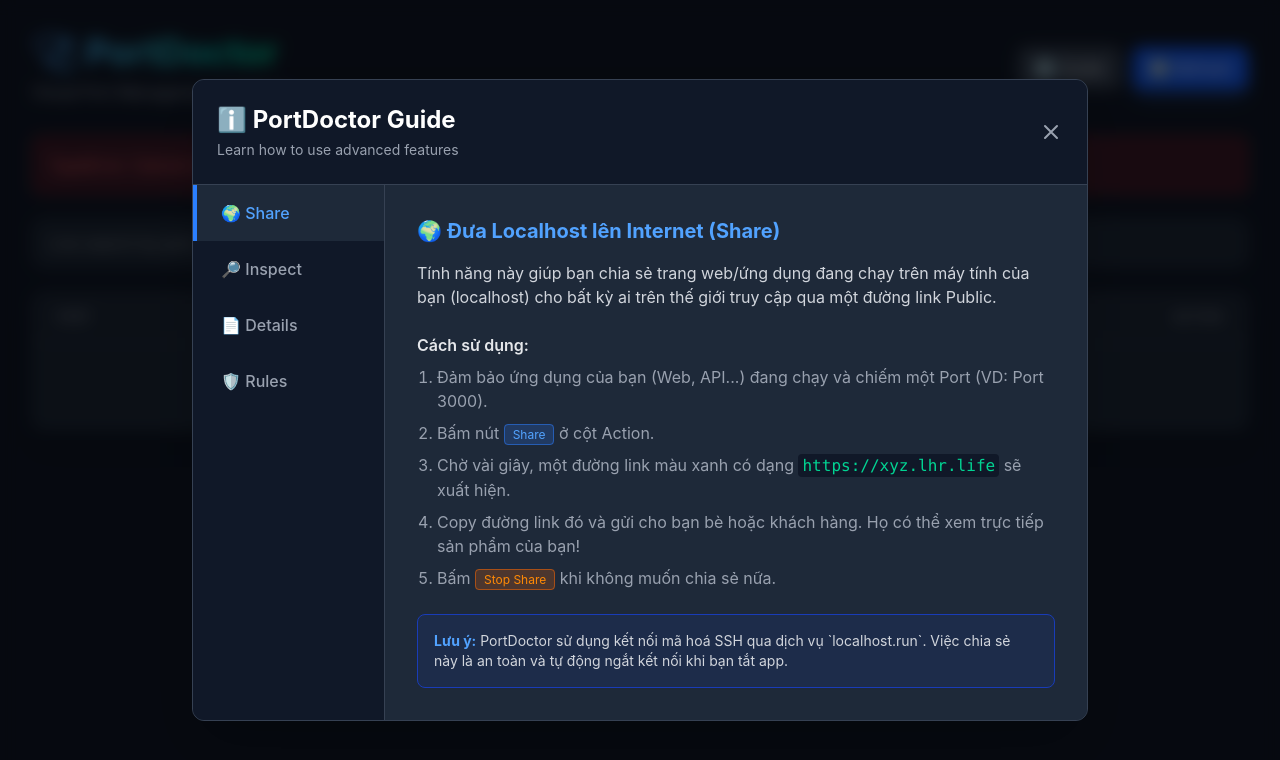
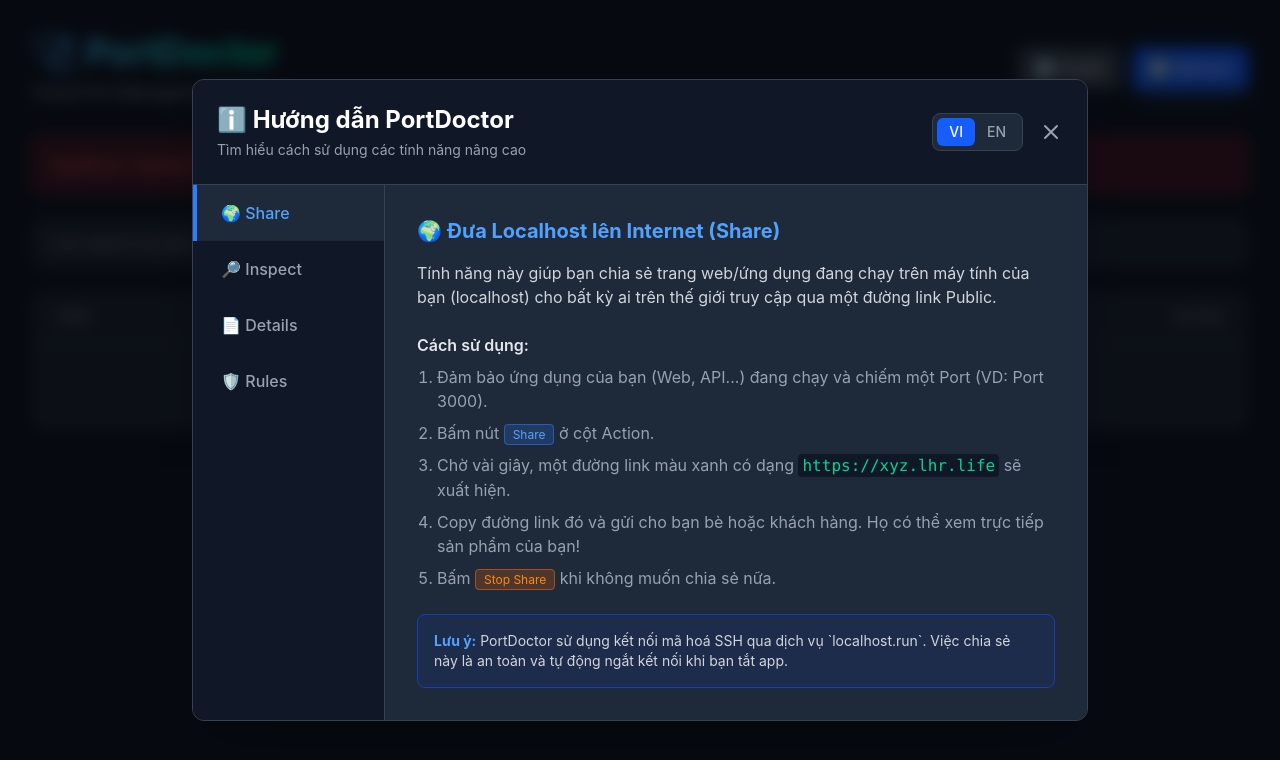
Before and after one commit to UPin2905/portdoctor, a React (Vite) app in the folder portdoctor-ui/frontend/: page / in a window 1280 px wide. Both pictures are taken after a click on the button "ℹ️ Guide". Shown: the top 760 px of the page. Built offline with nearby package versions, Linux system fonts and the light colour scheme.

Commit message:
feat: add english translation to help guide

```diff
--- a/portdoctor-ui/frontend/src/components/HelpGuide.tsx
+++ b/portdoctor-ui/frontend/src/components/HelpGuide.tsx
@@ -6,6 +6,7 @@
 
 export const HelpGuideModal: React.FC<HelpGuideProps> = ({ onClose }) => {
     const [activeTab, setActiveTab] = useState<string>('share');
+    const [lang, setLang] = useState<'vi' | 'en'>('vi');
 
     const tabs = [
         { id: 'share', name: '🌍 Share' },
@@ -14,21 +15,160 @@
         { id: 'rules', name: '🛡️ Rules' }
     ];
 
+    const t = {
+        vi: {
+            title: 'ℹ️ Hướng dẫn PortDoctor',
+            subtitle: 'Tìm hiểu cách sử dụng các tính năng nâng cao',
+            share: {
+                title: '🌍 Đưa Localhost lên Internet (Share)',
+                desc: 'Tính năng này giúp bạn chia sẻ trang web/ứng dụng đang chạy trên máy tính của bạn (localhost) cho bất kỳ ai trên thế giới truy cập qua một đường link Public.',
+                usage: 'Cách sử dụng:',
+                step1: 'Đảm bảo ứng dụng của bạn (Web, API...) đang chạy và chiếm một Port (VD: Port 3000).',
+                step2: 'Bấm nút',
+                step2Btn: 'Share',
+                step2Text: 'ở cột Action.',
+                step3: 'Chờ vài giây, một đường link màu xanh có dạng',
+                step3Url: 'https://xyz.lhr.life',
+                step3Text: 'sẽ xuất hiện.',
+                step4: 'Copy đường link đó và gửi cho bạn bè hoặc khách hàng. Họ có thể xem trực tiếp sản phẩm của bạn!',
+                step5: 'Bấm',
+                step5Btn: 'Stop Share',
+                step5Text: 'khi không muốn chia sẻ nữa.',
+                noteTitle: 'Lưu ý:',
+                noteDesc: 'PortDoctor sử dụng kết nối mã hoá SSH qua dịch vụ `localhost.run`. Việc chia sẻ này là an toàn và tự động ngắt kết nối khi bạn tắt app.'
+            },
+            inspect: {
+                title: '🔎 Soi Gói Tin API (HTTP Traffic Inspector)',
+                desc: 'Tính năng này biến PortDoctor thành một công cụ như Wireshark hay Chrome DevTools Network Tab. Giúp bạn theo dõi toàn bộ request HTTP đi qua một Port.',
+                usage: 'Cách sử dụng:',
+                step1: 'Bấm nút',
+                step1Btn: 'Inspect',
+                step1Text: 'ở dòng Port bạn muốn soi (VD: Port 8080).',
+                step2: 'Một cửa sổ Proxy sẽ hiện ra. PortDoctor sẽ tạo một Proxy Port ảo (VD: 18080).',
+                step3: 'Thay vì truy cập vào',
+                step3Url1: 'http://localhost:8080',
+                step3Text: ', bạn hãy đổi trình duyệt hoặc Postman sang truy cập vào',
+                step3Url2: 'http://localhost:18080',
+                step4: 'Dữ liệu vẫn được trả về bình thường, nhưng toàn bộ lịch sử gửi/nhận (Headers, Body) sẽ được log trực tiếp trên màn hình PortDoctor!',
+                tipTitle: 'Mẹo Debug:',
+                tipDesc: 'Rất hiệu quả khi bạn gọi API từ App Mobile xuống Backend Localhost và cần xem Body JSON hoặc Token có truyền đúng hay không.'
+            },
+            details: {
+                title: '📄 Soi Ruột Tiến Trình (Process Details)',
+                desc: 'Hiển thị các thông tin "tuyệt mật" mà Task Manager thông thường không cho bạn xem chi tiết.',
+                infoList: 'Các thông tin cung cấp:',
+                cmdline: 'Command Line:',
+                cmdlineDesc: 'Câu lệnh chính xác đã được dùng để gọi ứng dụng lên. Rất hữu ích để xem ứng dụng có được chạy kèm cờ (flag) nào không (VD: node server.js --env=prod).',
+                cwd: 'Working Directory:',
+                cwdDesc: 'Thư mục gốc nơi ứng dụng đang được thực thi.',
+                env: 'Environment Variables (Biến môi trường):',
+                envDesc: 'Toàn bộ cấu hình ngầm của máy tính và ứng dụng. Rất quan trọng khi code Node.js, Python, hay Docker để kiểm tra xem file .env có được nạp đúng chưa.'
+            },
+            rules: {
+                title: '🛡️ Tự động Bảo vệ & Hồi sinh (Rule Engine)',
+                desc: 'Cho phép PortDoctor trở thành một người gác cổng (Watchdog) giám sát 24/7 các Port của bạn.',
+                r1Title: '1. Protect Port (Bảo vệ Port)',
+                r1Desc: 'Ngăn chặn việc lỡ tay ấn nhầm nút Kill trên PortDoctor. Nút Kill sẽ bị khoá (Disabled).',
+                r2Title: '2. Allowed Process (Tự động diệt kẻ lạ)',
+                r2Desc: 'Nhập vào tên tiến trình (VD: nginx.exe). Nếu một ứng dụng bất kỳ khác (không phải nginx) dám bật lên và chiếm dụng Port này, PortDoctor sẽ âm thầm tự động "Bóp cổ" (Kill) ứng dụng đó ngay lập tức.',
+                r3Title: '3. Auto-Heal (Tự động Hồi sinh)',
+                r3Desc: 'Nhập vào câu lệnh khởi chạy (VD: npm run dev) và thư mục dự án. Nếu PortDoctor phát hiện Port bị sập (ứng dụng crash), nó sẽ tự động chạy câu lệnh này trong chế độ chạy ngầm (Background) để gọi ứng dụng sống dậy.'
+            }
+        },
+        en: {
+            title: 'ℹ️ PortDoctor Guide',
+            subtitle: 'Learn how to use advanced features',
+            share: {
+                title: '🌍 Expose Localhost to the Internet (Share)',
+                desc: 'This feature allows you to share your website/app running on localhost with anyone in the world via a public link.',
+                usage: 'How to use:',
+                step1: 'Ensure your app (Web, API...) is running on a Port (e.g. Port 3000).',
+                step2: 'Click the',
+                step2Btn: 'Share',
+                step2Text: 'button in the Action column.',
+                step3: 'Wait a few seconds, a blue link like',
+                step3Url: 'https://xyz.lhr.life',
+                step3Text: 'will appear.',
+                step4: 'Copy that link and send it to friends or clients. They can instantly view your product!',
+                step5: 'Click',
+                step5Btn: 'Stop Share',
+                step5Text: 'when you want to stop sharing.',
+                noteTitle: 'Note:',
+                noteDesc: 'PortDoctor uses a secure SSH tunnel via the `localhost.run` service. Sharing is secure and automatically disconnects when you close the app.'
+            },
+            inspect: {
+                title: '🔎 Intercept API Traffic (HTTP Traffic Inspector)',
+                desc: 'This turns PortDoctor into a tool like Wireshark or Chrome DevTools Network Tab. It helps you monitor all HTTP requests going through a port.',
+                usage: 'How to use:',
+                step1: 'Click the',
+                step1Btn: 'Inspect',
+                step1Text: 'button on the Port you want to inspect (e.g. Port 8080).',
+                step2: 'A Proxy window will appear. PortDoctor creates a virtual Proxy Port (e.g. 18080).',
+                step3: 'Instead of navigating to',
+                step3Url1: 'http://localhost:8080',
+                step3Text: ', point your browser or Postman to',
+                step3Url2: 'http://localhost:18080',
+                step4: 'Data is returned normally, but the entire send/receive history (Headers, Body) will be logged live on the PortDoctor screen!',
+                tipTitle: 'Debugging Tip:',
+                tipDesc: 'Very effective when calling APIs from a Mobile App to a Localhost Backend and you need to see if the JSON Body or Token is being passed correctly.'
+            },
+            details: {
+                title: '📄 Inspect Process Internals (Process Details)',
+                desc: 'Displays "top secret" information that standard Task Manager hides from you.',
+                infoList: 'Provided information:',
+                cmdline: 'Command Line:',
+                cmdlineDesc: 'The exact command used to launch the application. Very useful to see if the app was run with any flags (e.g. node server.js --env=prod).',
+                cwd: 'Working Directory:',
+                cwdDesc: 'The root directory where the application is being executed.',
+                env: 'Environment Variables:',
+                envDesc: 'The entire hidden configuration of the computer and application. Crucial when coding Node.js, Python, or Docker to check if the .env file is loaded correctly.'
+            },
+            rules: {
+                title: '🛡️ Auto Protect & Revive (Rule Engine)',
+                desc: 'Allows PortDoctor to act as a 24/7 Watchdog monitoring your Ports.',
+                r1Title: '1. Protect Port',
+                r1Desc: 'Prevents accidental clicks on the Kill button in PortDoctor. The Kill button will be Disabled.',
+                r2Title: '2. Allowed Process (Auto-kill intruders)',
+                r2Desc: 'Enter a process name (e.g. nginx.exe). If any other application (not nginx) dares to start and occupy this Port, PortDoctor will silently and automatically Kill it instantly.',
+                r3Title: '3. Auto-Heal (Auto-Revive)',
+                r3Desc: 'Enter a startup command (e.g. npm run dev) and the project directory. If PortDoctor detects the Port has crashed, it will automatically run this command in the Background to resurrect the application.'
+            }
+        }
+    };
+
+    const text = t[lang];
+
     return (
         <div className="fixed inset-0 z-50 flex items-center justify-center bg-black/60 backdrop-blur-sm p-4">
             <div className="bg-gray-800 rounded-xl shadow-2xl border border-gray-700 w-full max-w-4xl max-h-[90vh] flex flex-col overflow-hidden">
                 <div className="flex justify-between items-center p-6 border-b border-gray-700 bg-gray-900">
                     <div>
                         <h2 className="text-2xl font-bold text-white flex items-center gap-2">
-                            ℹ️ PortDoctor Guide
+                            {text.title}
                         </h2>
-                        <p className="text-gray-400 text-sm mt-1">Learn how to use advanced features</p>
+                        <p className="text-gray-400 text-sm mt-1">{text.subtitle}</p>
                     </div>
-                    <button onClick={onClose} className="text-gray-400 hover:text-red-400 transition-colors">
-                        <svg className="w-6 h-6" fill="none" viewBox="0 0 24 24" stroke="currentColor">
-                            <path strokeLinecap="round" strokeLinejoin="round" strokeWidth={2} d="M6 18L18 6M6 6l12 12" />
-                        </svg>
-                    </button>
+                    <div className="flex items-center gap-4">
+                        <div className="flex bg-gray-800 p-1 rounded-lg border border-gray-700">
+                            <button
+                                onClick={() => setLang('vi')}
+                                className={`px-3 py-1 rounded-md text-sm font-medium transition-colors ${lang === 'vi' ? 'bg-blue-600 text-white' : 'text-gray-400 hover:text-white'}`}
+                            >
+                                VI
+                            </button>
+                            <button
+                                onClick={() => setLang('en')}
+                                className={`px-3 py-1 rounded-md text-sm font-medium transition-colors ${lang === 'en' ? 'bg-blue-600 text-white' : 'text-gray-400 hover:text-white'}`}
+                            >
+                                EN
+                            </button>
+                        </div>
+                        <button onClick={onClose} className="text-gray-400 hover:text-red-400 transition-colors">
+                            <svg className="w-6 h-6" fill="none" viewBox="0 0 24 24" stroke="currentColor">
+                                <path strokeLinecap="round" strokeLinejoin="round" strokeWidth={2} d="M6 18L18 6M6 6l12 12" />
+                            </svg>
+                        </button>
+                    </div>
                 </div>
 
                 <div className="flex flex-1 overflow-hidden">
@@ -54,58 +194,58 @@
 
                         {activeTab === 'share' && (
                             <div className="animate-fade-in">
-                                <h3 className="text-xl font-bold text-blue-400 mb-4">🌍 Đưa Localhost lên Internet (Share)</h3>
-                                <p className="mb-4 text-gray-300">Tính năng này giúp bạn chia sẻ trang web/ứng dụng đang chạy trên máy tính của bạn (localhost) cho bất kỳ ai trên thế giới truy cập qua một đường link Public.</p>
+                                <h3 className="text-xl font-bold text-blue-400 mb-4">{text.share.title}</h3>
+                                <p className="mb-4 text-gray-300">{text.share.desc}</p>
 
-                                <h4 className="font-semibold text-gray-200 mt-6 mb-2">Cách sử dụng:</h4>
+                                <h4 className="font-semibold text-gray-200 mt-6 mb-2">{text.share.usage}</h4>
                                 <ol className="list-decimal pl-5 space-y-2 text-gray-400">
-                                    <li>Đảm bảo ứng dụng của bạn (Web, API...) đang chạy và chiếm một Port (VD: Port 3000).</li>
-                                    <li>Bấm nút <span className="bg-blue-500/20 text-blue-400 px-2 py-0.5 rounded text-xs border border-blue-500/50">Share</span> ở cột Action.</li>
-                                    <li>Chờ vài giây, một đường link màu xanh có dạng <code className="text-emerald-400 bg-gray-900 px-1 py-0.5 rounded">https://xyz.lhr.life</code> sẽ xuất hiện.</li>
-                                    <li>Copy đường link đó và gửi cho bạn bè hoặc khách hàng. Họ có thể xem trực tiếp sản phẩm của bạn!</li>
-                                    <li>Bấm <span className="bg-orange-500/20 text-orange-400 px-2 py-0.5 rounded text-xs border border-orange-500/50">Stop Share</span> khi không muốn chia sẻ nữa.</li>
+                                    <li>{text.share.step1}</li>
+                                    <li>{text.share.step2} <span className="bg-blue-500/20 text-blue-400 px-2 py-0.5 rounded text-xs border border-blue-500/50">{text.share.step2Btn}</span> {text.share.step2Text}</li>
+                                    <li>{text.share.step3} <code className="text-emerald-400 bg-gray-900 px-1 py-0.5 rounded">{text.share.step3Url}</code> {text.share.step3Text}</li>
+                                    <li>{text.share.step4}</li>
+                                    <li>{text.share.step5} <span className="bg-orange-500/20 text-orange-400 px-2 py-0.5 rounded text-xs border border-orange-500/50">{text.share.step5Btn}</span> {text.share.step5Text}</li>
                                 </ol>
 
                                 <div className="mt-6 p-4 bg-blue-900/20 border border-blue-800 rounded-lg text-sm">
-                                    <strong className="text-blue-400">Lưu ý:</strong> PortDoctor sử dụng kết nối mã hoá SSH qua dịch vụ `localhost.run`. Việc chia sẻ này là an toàn và tự động ngắt kết nối khi bạn tắt app.
+                                    <strong className="text-blue-400">{text.share.noteTitle}</strong> {text.share.noteDesc}
                                 </div>
                             </div>
                         )}
 
                         {activeTab === 'inspect' && (
                             <div className="animate-fade-in">
-                                <h3 className="text-xl font-bold text-emerald-400 mb-4">🔎 Soi Gói Tin API (HTTP Traffic Inspector)</h3>
-                                <p className="mb-4 text-gray-300">Tính năng này biến PortDoctor thành một công cụ như Wireshark hay Chrome DevTools Network Tab. Giúp bạn theo dõi toàn bộ request HTTP đi qua một Port.</p>
+                                <h3 className="text-xl font-bold text-emerald-400 mb-4">{text.inspect.title}</h3>
+                                <p className="mb-4 text-gray-300">{text.inspect.desc}</p>
 
-                                <h4 className="font-semibold text-gray-200 mt-6 mb-2">Cách sử dụng:</h4>
+                                <h4 className="font-semibold text-gray-200 mt-6 mb-2">{text.inspect.usage}</h4>
                                 <ol className="list-decimal pl-5 space-y-2 text-gray-400">
-                                    <li>Bấm nút <span className="bg-emerald-500/20 text-emerald-400 px-2 py-0.5 rounded text-xs border border-emerald-500/50">Inspect</span> ở dòng Port bạn muốn soi (VD: Port 8080).</li>
-                                    <li>Một cửa sổ Proxy sẽ hiện ra. PortDoctor sẽ tạo một <strong className="text-white">Proxy Port</strong> ảo (VD: 18080).</li>
-                                    <li>Thay vì truy cập vào <code className="text-gray-400">http://localhost:8080</code>, bạn hãy đổi trình duyệt hoặc Postman sang truy cập vào <code className="text-emerald-400 bg-gray-900 px-1 py-0.5 rounded">http://localhost:18080</code>.</li>
-                                    <li>Dữ liệu vẫn được trả về bình thường, nhưng toàn bộ lịch sử gửi/nhận (Headers, Body) sẽ được log trực tiếp trên màn hình PortDoctor!</li>
+                                    <li>{text.inspect.step1} <span className="bg-emerald-500/20 text-emerald-400 px-2 py-0.5 rounded text-xs border border-emerald-500/50">{text.inspect.step1Btn}</span> {text.inspect.step1Text}</li>
+                                    <li>{text.inspect.step2}</li>
+                                    <li>{text.inspect.step3} <code className="text-gray-400">{text.inspect.step3Url1}</code>{text.inspect.step3Text} <code className="text-emerald-400 bg-gray-900 px-1 py-0.5 rounded">{text.inspect.step3Url2}</code>.</li>
+                                    <li>{text.inspect.step4}</li>
                                 </ol>
 
                                 <div className="mt-6 p-4 bg-emerald-900/20 border border-emerald-800 rounded-lg text-sm">
-                                    <strong className="text-emerald-400">Mẹo Debug:</strong> Rất hiệu quả khi bạn gọi API từ App Mobile xuống Backend Localhost và cần xem Body JSON hoặc Token có truyền đúng hay không.
+                                    <strong className="text-emerald-400">{text.inspect.tipTitle}</strong> {text.inspect.tipDesc}
                                 </div>
                             </div>
                         )}
 
                         {activeTab === 'details' && (
                             <div className="animate-fade-in">
-                                <h3 className="text-xl font-bold text-indigo-400 mb-4">📄 Soi Ruột Tiến Trình (Process Details)</h3>
-                                <p className="mb-4 text-gray-300">Hiển thị các thông tin "tuyệt mật" mà Task Manager thông thường không cho bạn xem chi tiết.</p>
+                                <h3 className="text-xl font-bold text-indigo-400 mb-4">{text.details.title}</h3>
+                                <p className="mb-4 text-gray-300">{text.details.desc}</p>
 
-                                <h4 className="font-semibold text-gray-200 mt-6 mb-2">Các thông tin cung cấp:</h4>
+                                <h4 className="font-semibold text-gray-200 mt-6 mb-2">{text.details.infoList}</h4>
                                 <ul className="list-disc pl-5 space-y-3 text-gray-400">
                                     <li>
-                                        <strong className="text-gray-200">Command Line:</strong> Câu lệnh chính xác đã được dùng để gọi ứng dụng lên. Rất hữu ích để xem ứng dụng có được chạy kèm cờ (flag) nào không (VD: <code className="text-gray-500 bg-gray-900 px-1 py-0.5 rounded">node server.js --env=prod</code>).
+                                        <strong className="text-gray-200">{text.details.cmdline}</strong> {text.details.cmdlineDesc}
                                     </li>
                                     <li>
-                                        <strong className="text-gray-200">Working Directory:</strong> Thư mục gốc nơi ứng dụng đang được thực thi.
+                                        <strong className="text-gray-200">{text.details.cwd}</strong> {text.details.cwdDesc}
                                     </li>
                                     <li>
-                                        <strong className="text-gray-200">Environment Variables (Biến môi trường):</strong> Toàn bộ cấu hình ngầm của máy tính và ứng dụng. Rất quan trọng khi code Node.js, Python, hay Docker để kiểm tra xem file <code className="text-gray-500 bg-gray-900 px-1 py-0.5 rounded">.env</code> có được nạp đúng chưa.
+                                        <strong className="text-gray-200">{text.details.env}</strong> {text.details.envDesc}
                                     </li>
                                 </ul>
                             </div>
@@ -113,23 +253,23 @@
 
                         {activeTab === 'rules' && (
                             <div className="animate-fade-in">
-                                <h3 className="text-xl font-bold text-purple-400 mb-4">🛡️ Tự động Bảo vệ & Hồi sinh (Rule Engine)</h3>
-                                <p className="mb-4 text-gray-300">Cho phép PortDoctor trở thành một người gác cổng (Watchdog) giám sát 24/7 các Port của bạn.</p>
+                                <h3 className="text-xl font-bold text-purple-400 mb-4">{text.rules.title}</h3>
+                                <p className="mb-4 text-gray-300">{text.rules.desc}</p>
 
                                 <div className="space-y-6 mt-6">
                                     <div className="bg-gray-900/50 p-4 rounded-lg border border-gray-700">
-                                        <h4 className="font-bold text-gray-200 mb-2">1. Protect Port (Bảo vệ Port)</h4>
-                                        <p className="text-sm text-gray-400">Ngăn chặn việc lỡ tay ấn nhầm nút Kill trên PortDoctor. Nút Kill sẽ bị khoá (Disabled).</p>
+                                        <h4 className="font-bold text-gray-200 mb-2">{text.rules.r1Title}</h4>
+                                        <p className="text-sm text-gray-400">{text.rules.r1Desc}</p>
                                     </div>
 
                                     <div className="bg-gray-900/50 p-4 rounded-lg border border-gray-700">
-                                        <h4 className="font-bold text-gray-200 mb-2">2. Allowed Process (Tự động diệt kẻ lạ)</h4>
-                                        <p className="text-sm text-gray-400">Nhập vào tên tiến trình (VD: <code className="text-gray-500">nginx.exe</code>). Nếu một ứng dụng bất kỳ khác (không phải nginx) dám bật lên và chiếm dụng Port này, PortDoctor sẽ âm thầm tự động "Bóp cổ" (Kill) ứng dụng đó ngay lập tức.</p>
+                                        <h4 className="font-bold text-gray-200 mb-2">{text.rules.r2Title}</h4>
+                                        <p className="text-sm text-gray-400">{text.rules.r2Desc}</p>
                                     </div>
 
                                     <div className="bg-gray-900/50 p-4 rounded-lg border border-gray-700">
-                                        <h4 className="font-bold text-gray-200 mb-2">3. Auto-Heal (Tự động Hồi sinh)</h4>
-                                        <p className="text-sm text-gray-400">Nhập vào câu lệnh khởi chạy (VD: <code className="text-gray-500">npm run dev</code>) và thư mục dự án. Nếu PortDoctor phát hiện Port bị sập (ứng dụng crash), nó sẽ tự động chạy câu lệnh này trong chế độ chạy ngầm (Background) để gọi ứng dụng sống dậy.</p>
+                                        <h4 className="font-bold text-gray-200 mb-2">{text.rules.r3Title}</h4>
+                                        <p className="text-sm text-gray-400">{text.rules.r3Desc}</p>
                                     </div>
                                 </div>
                             </div>
```
